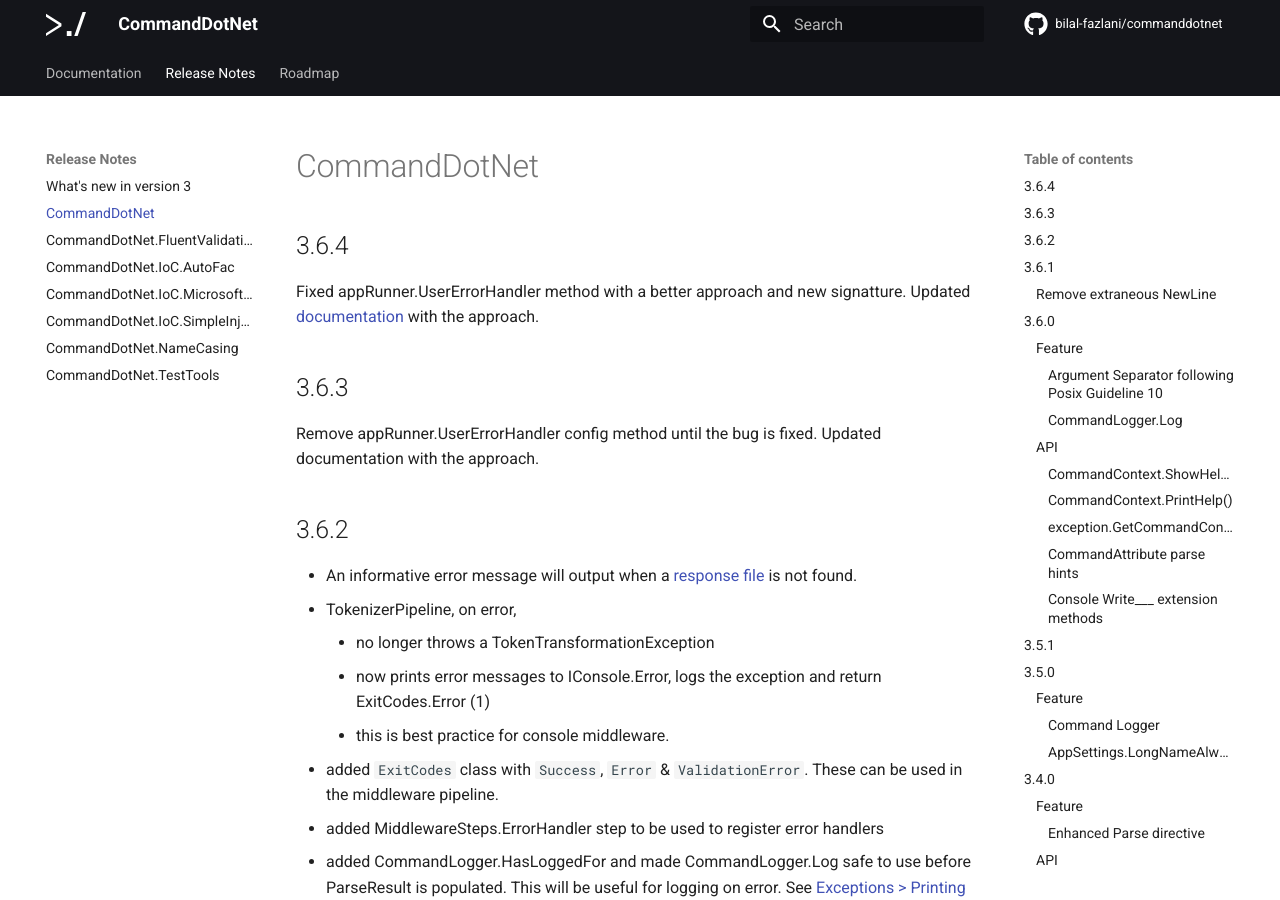
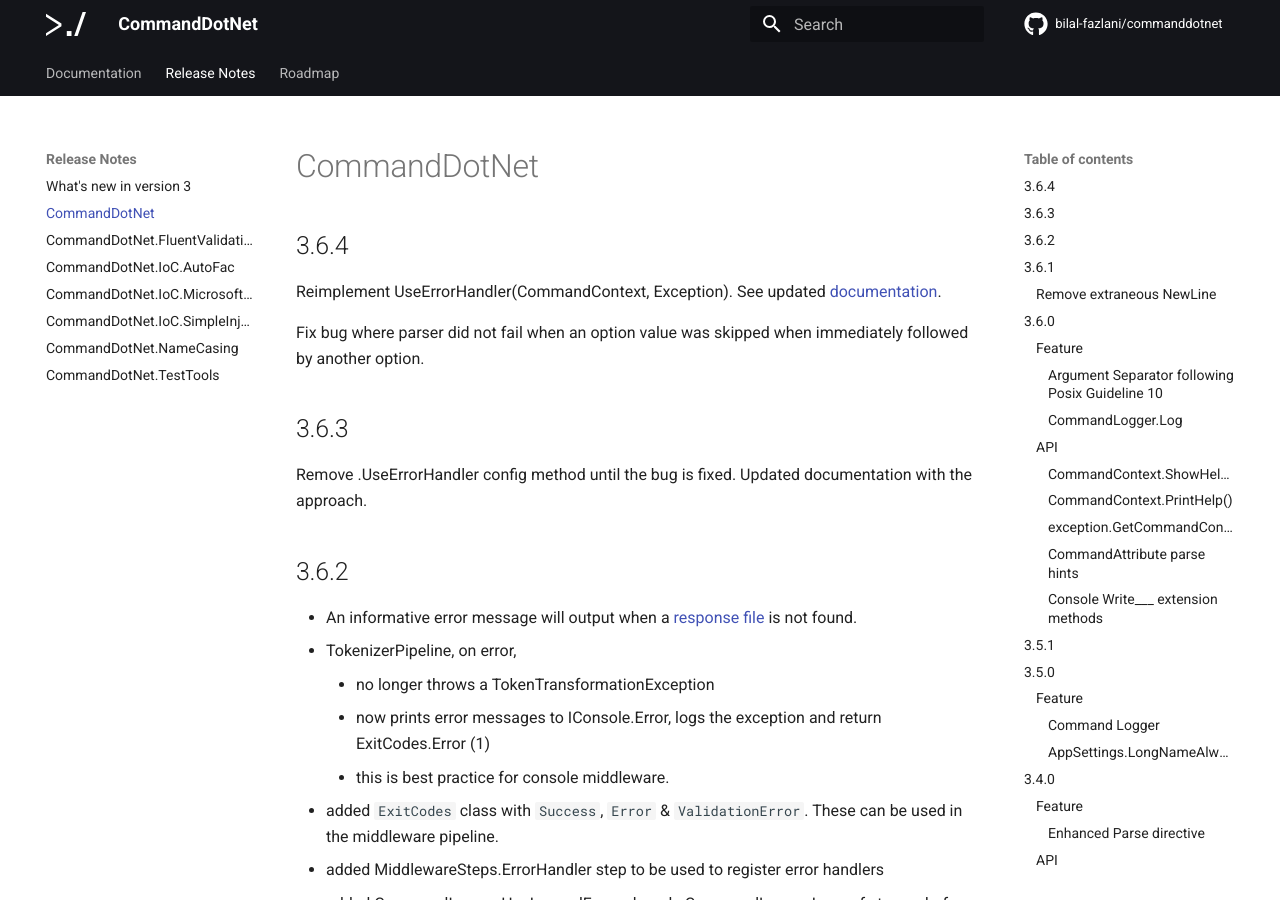
Before and after one commit to bilal-fazlani/commanddotnet, an MkDocs documentation site: the page built from docs/ReleaseNotes/CommandDotNet.md, in a window 1280 px wide and 900 px high. Built offline with MkDocs 1.6.1 and Material for MkDocs 9.7.7, drawn with Linux system fonts in a browser that asks for light colours; comment, search, counter and statistics services are not loaded.

Commit message:
update CommandDotNet release notes

```diff
--- a/docs/ReleaseNotes/CommandDotNet.md
+++ b/docs/ReleaseNotes/CommandDotNet.md
@@ -2,11 +2,13 @@
 
 ## 3.6.4
 
-Fixed appRunner.UserErrorHandler method with a better approach and new signatture. Updated [documentation](../Diagnostics/exceptions.md) with the approach.
+Reimplement UseErrorHandler(CommandContext, Exception). See updated [documentation](../Diagnostics/exceptions.md).
+
+Fix bug where parser did not fail when an option value was skipped when immediately followed by another option.
 
 ## 3.6.3
 
-Remove appRunner.UserErrorHandler config method until the bug is fixed. Updated documentation with the approach.
+Remove .UseErrorHandler config method until the bug is fixed. Updated documentation with the approach.
 
 ## 3.6.2
 
```
